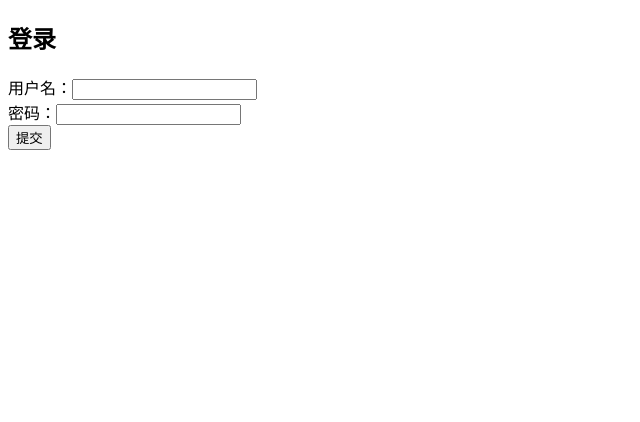
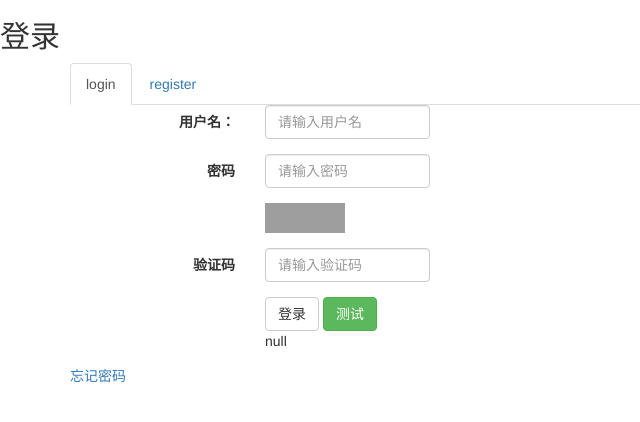
Before and after one commit to wbk96/WEB5, a Django app: page /tou1/login/ in a window 1280 px wide. Shown: the top 422 px of the page, without its empty margins (0-640 px from the left). Run offline with Django 3.2, Linux system fonts and the light colour scheme; parts of the project's set-up code (start-up, migrations or seed data) failed here and were passed over; grey boxes are pictures that could not be loaded.

Commit message:
投票ajax

```diff
--- a/toupiao/templates/booktest/add.html
+++ b/toupiao/templates/booktest/add.html
@@ -12,5 +12,6 @@
         <input type="submit" value="提交">
     </form>
 </div>
+<a href="{% url 'tou1:index' %}">返回首页</a>
 </body>
 </html>
--- a/toupiao/templates/booktest/login.html
+++ b/toupiao/templates/booktest/login.html
@@ -3,15 +3,124 @@
 <head>
     <meta charset="UTF-8">
     <title>登录</title>
+    <link href="https://cdn.jsdelivr.net/npm/bootstrap@3.3.7/dist/css/bootstrap.min.css" rel="stylesheet">
+    <!-- jQuery (Bootstrap 的所有 JavaScript 插件都依赖 jQuery，所以必须放在前边) -->
+    <script src="https://cdn.jsdelivr.net/npm/jquery@1.12.4/dist/jquery.min.js"></script>
+    <!-- 加载 Bootstrap 的所有 JavaScript 插件。你也可以根据需要只加载单个插件。 -->
+    <script src="https://cdn.jsdelivr.net/npm/bootstrap@3.3.7/dist/js/bootstrap.min.js"></script>
 </head>
 <body>
+{{ error }}
 <h2>登录</h2>
-<div>
-    <form action="{% url 'tou1:login' %}" method="post">
-        用户名：<input type="text" name="username"><br>
-          密码：<input type="password" name="userpwd"><br>
-                <input type="submit" value="提交">
-    </form>
+<div class="container">
+    <!-- Nav tabs -->
+    <ul class="nav nav-tabs" role="tablist">
+        <li role="presentation" class="active"><a href="#login" aria-controls="login" role="tab"
+                                                  data-toggle="tab">login</a></li>
+        <li role="presentation"><a href="#register" aria-controls="register" role="tab" data-toggle="tab">register</a></li>
+    </ul>
+
+    <!-- Tab panes -->
+    <div class="tab-content">
+        <div role="tabpanel" class="tab-pane active" id="login">
+            <form class="form-horizontal" action="{% url 'tou1:login' %}" method="post">
+                <div class="form-group">
+                    <label for="username_req" class="col-sm-2 control-label">用户名：</label>
+                    <div class="col-sm-2">
+                        <input type="text" name="username_req" class="form-control" id="username_req"
+                               placeholder="请输入用户名" autocomplete="off">
+                    </div>
+                </div>
+                <div class="form-group">
+                    <label for="userpwd_req1" class="col-sm-2 control-label">密码</label>
+                    <div class="col-sm-2">
+                        <input type="password" name="userpwd_req1" class="form-control" id="userpwd_req1"
+                               placeholder="请输入密码" autocomplete="off">
+                    </div>
+                </div>
+                <div class="form-group">
+                    <label for="userpwd_req1" class="col-sm-2 control-label"></label>
+                    <div class="col-sm-10">
+                        <img src="{% url 'tou1:verify' %}" alt="" width="80px" height="30px">
+                    </div>
+                </div>
+                <div class="form-group">
+                    <label for="verify" class="col-sm-2 control-label">验证码</label>
+                    <div class="col-sm-2">
+                        <input type="text" name="verify" class="form-control" id="verify"
+                               placeholder="请输入验证码" autocomplete="off">
+                    </div>
+                </div>
+                <div class="form-group">
+                    <div class="col-sm-offset-2 col-sm-10">
+                        <button type="submit" class="btn btn-default">登录</button>
+
+                        <span id="convertdata" class="btn btn-success">测试</span>
+                        <div id="info">null</div>
+                    </div>
+                </div>
+            </form>
+        </div>
+
+        <script>
+            $(function(){
+                $('#convertdata').click(function(){
+                    $.ajax({
+                        url:'/tou1/checkuser/',
+                        type:'post',
+                        data:{'username_req':$("#username_req").val() },
+                        success:function(data){
+                            $("#info").text(data)
+                        },
+                    })
+                })
+            })
+        </script>
+        <div role="tabpanel" class="tab-pane" id="register">
+
+            <form class="form-horizontal" action="{% url 'tou1:register' %}" method="post">
+                <div class="form-group">
+                    <label for="username" class="col-sm-2 control-label">用户名：</label>
+                    <div class="col-sm-2">
+                        <input type="text" name="username" class="form-control" id="username" placeholder="请输入用户名" autocomplete="off">
+                    </div>
+                </div>
+                <div class="form-group">
+                    <label for="userpwd" class="col-sm-2 control-label">密码</label>
+                    <div class="col-sm-2">
+                        <input type="password" name="userpwd" class="form-control" id="userpwd" placeholder="请输入密码" autocomplete="off">
+                    </div>
+                </div>
+                <div class="form-group">
+                    <label for="userpwd_req" class="col-sm-2 control-label">重复密码</label>
+                    <div class="col-sm-2">
+                        <input type="password" name="userpwd_req" class="form-control" id="userpwd_req"
+                               placeholder="输入密码" autocomplete="off">
+                    </div>
+                </div>
+                <div class="form-group">
+                    <label for="email" class="col-sm-2 control-label">邮箱</label>
+                    <div class="col-sm-2">
+                        <input type="email" name="email" class="form-control" id="email"
+                               placeholder="输入邮箱号" autocomplete="off">
+                    </div>
+                </div>
+                <div class="form-group">
+                    <div class="col-sm-offset-2 col-sm-10">
+                        <button type="submit" class="btn btn-default">注册</button>
+                    </div>
+                </div>
+            </form>
+        </div>
+    </div>
+    <a href="{% url 'tou1:findpwd' %}">忘记密码</a>
 </div>
+{% comment %}
+<!--<form action="{% url 'tou1:login' %}" method="post">-->
+<!--用户名：<input type="text" name="username"><br>-->
+<!--密码：<input type="password" name="userpwd"><br>-->
+<!--<input type="submit" value="提交">-->
+<!--</form>-->
+{% endcomment %}
 </body>
 </html>
--- a/toupiao/tou1/admin.py
+++ b/toupiao/tou1/admin.py
@@ -1,6 +1,7 @@
 from django.contrib import admin
-from .models import User,biaoti
+from .models import User,biaoti,mysuser
 # Register your models here.
 
 admin.site.register(User)
 admin.site.register(biaoti)
+admin.site.register(mysuser)
--- a/toupiao/tou1/urls.py
+++ b/toupiao/tou1/urls.py
@@ -2,11 +2,16 @@ from django.conf.urls import url
 from . import views
 app_name = 'tou1'
 urlpatterns=[
+    url(r'^register/$',views.register,name='register'),
     url(r'^login/$',views.login,name='login'),
     url(r'^logout/$',views.logout,name='logout'),
     url(r'^index/$',views.index,name='index'),
     url(r'^list/(\d+)/$',views.list,name='list'),
     url(r'^detail/(\d+)/$',views.detail,name='detail'),
     url(r'^add/$',views.add,name='add'),
-    url(r'^addtemp/(\d+)/$',views.addtemp,name='addtemp')
+    url(r'^addtemp/(\d+)/$',views.addtemp,name='addtemp'),
+    url(r'^findpwd/$',views.findpwd,name='findpwd'),
+    url(r'^active/(.*?)/$',views.active,name='avtive'),
+    url(r'^verify$',views.verify,name='verify'),
+    url(r'^checkuser/$',views.checkuser,name='checkuser')
 ]
--- a/toupiao/tou1/views.py
+++ b/toupiao/tou1/views.py
@@ -1,35 +1,41 @@
-from django.shortcuts import render,redirect,reverse
+from django.shortcuts import render,redirect,reverse,get_object_or_404
 from django.http import HttpResponse,HttpResponseRedirect
 from django.template import loader
-from .models import User,biaoti
+from .models import User,biaoti,mysuser
+from django.contrib.auth import authenticate,login as lgi ,logout as lgo
+from django.contrib.auth.models import User as u
+from django.core.mail import send_mail,EmailMultiAlternatives
+from django.conf import settings
+# 引入序列化加密并且有效期信息
+from itsdangerous import TimedJSONWebSignatureSerializer as serializer,SignatureExpired
+# 引入绘图模块
+from PIL import Image,ImageDraw,ImageFont
+import random,io
 # Create your views here.
 
 def checklogin(fun):
     def check(request,*args):
-        name=request.session.get('username')
-        print(name)
-        pwd=request.session.get('userpwd')
-        print(pwd)
-        if name and pwd:
+        # name=request.session.get('username')
+        # pwd=request.session.get('userpwd')
+        if request.user and request.user.is_authenticated:
             return fun(request,*args)
         else:
             return redirect(reverse('tou1:login'))
-    print(check,'我是check')
     return check
+
 @checklogin
 def index(request):
     username=request.session.get('username')
-    ti=User.objects.all()
-    print(locals())
+    ti=biaoti.objects.all()
     return render(request,'booktest/index.html', locals())
     # ti= biaoti.objects.all()
     # temp=loader.get_template('booktest/index.html')
     # result=temp.render({'ti':ti})
     # return HttpResponse(result)
+
 @checklogin
 def list(request,id):
     string = biaoti.objects.get(pk=id)
-    # print(string)
     name = string.user_set.all()
     if request.method=="GET":
         return render(request,'booktest/list.html',{'name':name,'id':id,'string':string})
@@ -38,15 +44,15 @@ def list(request,id):
         username=User.objects.get(pk=userid)
         username.pool+= 1
         username.save()
-        # print(userid,username,username.pool)
         return HttpResponseRedirect('/tou1/detail/%s/'%id)
+
 @checklogin
 def detail(request,id):
     string = biaoti.objects.get(pk=id)
     name = string.user_set.all()
     temp=loader.get_template('booktest/detail.html')
     result=temp.render({'name':name,'string':string})
-    print(result)
+    # print(result)
     return HttpResponse(result)
 
 def add(request):
@@ -76,12 +82,149 @@ def login(request):
     if request.method=='GET':
         return render(request,'booktest/login.html')
     else:
-        request.session['username']=request.POST['username']
-        request.session['userpwd'] = request.POST['userpwd']
-        return redirect(reverse('tou1:index'))
+        try:
+            username = request.POST.get('username_req')
+            pwd = request.POST.get('userpwd_req1')
+            verifycode = request.POST.get('verify')
 
+            if verifycode == request.session.get('verifycode'):
+                # user= authenticate(request, username = username,password = pwd)
+                # print(user,'??????')
+                user = get_object_or_404(mysuser, username=username)
+                if not user.is_active:
+                    return render(request, 'booktest/login.html', {"error": '用户尚未激活'})
+                else:
+                    check = user.check_password(pwd)
+                    if check:
+                        lgi(request, user)
+                        return redirect(reverse('tou1:index'))
+                    else:
+                        render(request, 'booktest/login.html', {'error': '用户名或密码错误'})
+                # if user:
+                #     if user.is_active:
+                #         lgi(request,mysuser)
+                #         return redirect(reverse('tou1:index'))
+                #     else:
+                #         return render(request,'booktest/login.html',{"error":'用户尚未激活'})
+                # else:
+                #     render(request,'booktest/login.html',{'error':'用户名或密码错误'})
+            else:
+                return render(request, 'booktest/login.html', {'error': '验证码错误'})
+        except Exception as e:
+            return render(request, 'booktest/login.html', {'error': '请输入正确的数据'})
 
 def logout(request):
     ret=redirect(reverse('tou1:login'))
-    request.session.flush()
+    # request.session.flush()
+    lgo(request)
     return ret
+
+def register(request):
+    if request.method=='POST':
+        try:
+            username = request.POST.get('username')
+            pwd = request.POST.get('userpwd')
+            pwd2 = request.POST.get('userpwd_req')
+            email = request.POST.get('email')
+            error = None
+            if pwd != pwd2:
+                error = '密码有误'
+                return render(request, 'booktest/login.html', {'error': error})
+            else:
+                user = mysuser.objects.create_user(username=username, password=pwd)
+                user.is_active = False
+                user.save()
+                # url='http://127.0.0.1:8002/tou1/active/%s'%(user.id,)
+                # send_mail('点击激活用户',url,settings.DEFAULT_FROM_EMAIL,[email])
+                # 为了防止非人为激活，需将地址加密
+                # 带有有效期的序列化
+                # 得到序列化工具
+                serutil = serializer(settings.SECRET_KEY)
+                # 使用工具对字典对象序列化，打印的RESULT是字节型
+                # result=serutil.dumps({'userid':user.id})
+                # 序列化转字符串
+                result = serutil.dumps({'userid': user.id}).decode('utf-8')
+
+                mail = EmailMultiAlternatives('点击激活用户',
+                                              '<a href = "http://127.0.0.1:8002/tou1/active/%s/">点击激活</a>' % (result),
+                                              settings.DEFAULT_FROM_EMAIL, [email])
+                mail.content_subtype = 'html'
+                mail.send()
+                return render(request, 'booktest/login.html', {"error": '请在一小时内激活'})
+        except Exception as e:
+            return render(request, 'booktest/login.html', {'error': '请输入正确的数据'})
+
+def findpwd(request):
+    if request.method=='GET':
+        return render(request,'booktest/findpwd.html')
+    else:
+        try:
+            tel=request.POST.get('tel')
+            if tel.user_set.all():
+                return redirect(reverse('tou1:login'))
+            else:
+                return render(request,'booktest/findpwd.html',{'error',"账号不存在"})
+        except Exception as e:
+            return redirect(reverse('tou1:findpwd'),{'error':'请重新填写'})
+
+def active(request,info):
+    serutil = serializer(settings.SECRET_KEY)
+    try:
+        obj=serutil.loads(info)
+        id=obj['userid']
+        user=get_object_or_404(mysuser,pk=id)
+        user.is_active=True
+        user.save()
+        return redirect(reverse('tou1:login'))
+    except SignatureExpired as e:
+        return HttpResponse('链接失效')
+
+def verify(request):
+    # 每次请求验证码，需要使用pillow构造出图像，返回
+    # 定义变量，用于画面的背景色、宽、高
+    bgcolor = (random.randrange(20, 100),
+               random.randrange(20, 100),
+               random.randrange(20, 100))
+    width = 100
+    heigth = 25
+    # 创建画面对象
+    im = Image.new('RGB', (width, heigth), bgcolor)
+    # 创建画笔对象
+    draw = ImageDraw.Draw(im)
+    # 调用画笔的point()函数绘制噪点
+    for i in range(0, 100):
+        #随机位置
+        xy = (random.randrange(0, width), random.randrange(0, heigth))
+        # 随机颜色
+        fill = (random.randrange(0, 255), 255, random.randrange(0, 255))
+        draw.point(xy, fill=fill)
+    # 定义验证码的备选值
+    str1 = 'ABCD123EFGHIJK456LMNOPQRS789TUVWXYZ0'
+    # 随机选取4个值作为验证码
+    rand_str = ''
+    for i in range(0, 4):
+        rand_str += str1[random.randrange(0, len(str1))]
+    # 构造字体对象
+    font = ImageFont.truetype('BRUSHSCI.TTF', 23)
+    fontcolor = (255, random.randrange(0, 255), random.randrange(0, 255))
+    # 绘制4个字
+    draw.text((5, 2), rand_str[0], font=font, fill=fontcolor)
+    draw.text((25, 2), rand_str[1], font=font, fill=fontcolor)
+    draw.text((50, 2), rand_str[2], font=font, fill=fontcolor)
+    draw.text((75, 2), rand_str[3], font=font, fill=fontcolor)
+    # 释放画笔
+    del draw
+    request.session['verifycode'] = rand_str
+    f = io.BytesIO()
+    im.save(f, 'png')
+    # 将内存中的图片数据返回给客户端，MIME类型为图片png
+    return HttpResponse(f.getvalue(), 'image/png')
+
+
+def checkuser(request):
+    if request.method=='POST':
+        username=request.POST.get('username_req')
+        if mysuser.objects.filter(username=username).first():
+            return HttpResponse('用户存在')
+        else:
+            return HttpResponse('用户不存在')
```
Also changed, not shown: toupiao/templates/booktest/index.html (+5 -6 lines), toupiao/tou1/models.py (+6 -1 lines), toupiao/toupiao/settings.py (+17 -0 lines), toupiao/db.sqlite3, toupiao/tou1/migrations/0001_initial.py (deleted).
